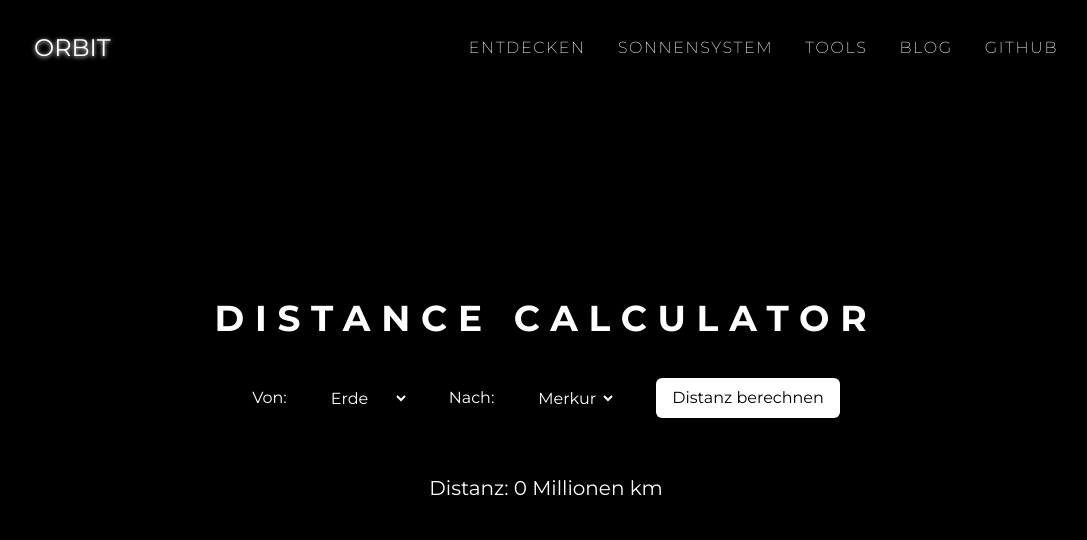
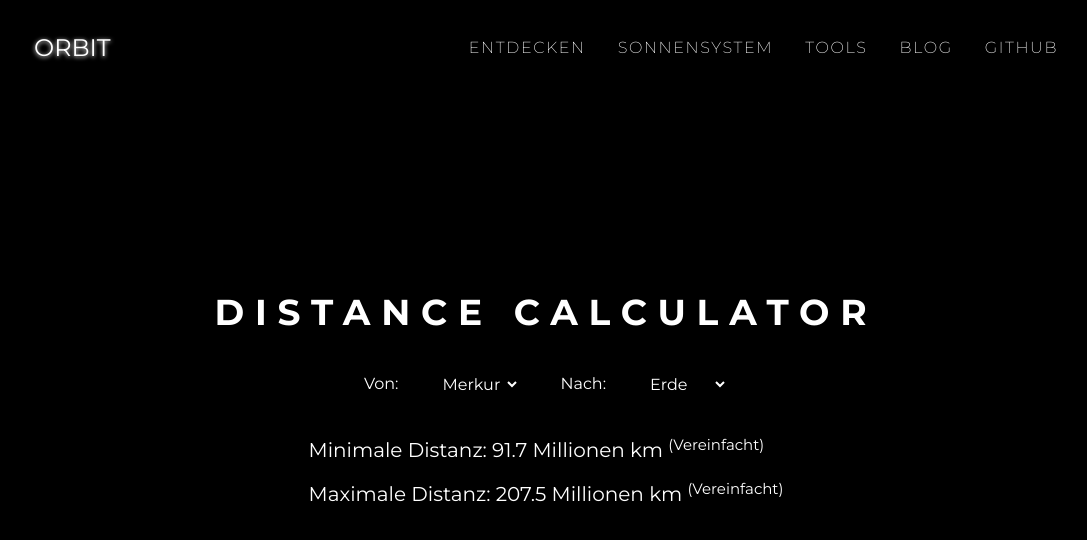
Before and after one commit to zeroequalsone/orbit, a Next.js app: page /tools/distance-calculator in a window 1280 px wide. Shown: the top 540 px of the page, without its empty margins (94-1181 px from the left). Built offline with nearby package versions, Linux system fonts and the light colour scheme.

Commit message:
New features for Distance Calculator

```diff
--- a/app/tools/distance-calculator/page.tsx
+++ b/app/tools/distance-calculator/page.tsx
@@ -1,11 +1,13 @@
 "use client";
 import { planets } from "@/data/planets";
-import { useState } from "react";
+import { DivideIcon } from "@phosphor-icons/react";
+import { useEffect, useState } from "react";
 
 export default function DistanceCalculator() {
-  const [distance, setDistance] = useState<number>(0);
-  const [distanceFrom, setDistanceFrom] = useState(3);
-  const [distanceTo, setDistanceTo] = useState(1);
+  const [minDistance, setMinDistance] = useState<number>(0);
+  const [maxDistance, setMaxDistance] = useState<number>(0);
+  const [distanceFrom, setDistanceFrom] = useState(1);
+  const [distanceTo, setDistanceTo] = useState(3);
 
   const calculateDistance = () => {
     {
@@ -14,11 +16,17 @@ export default function DistanceCalculator() {
 
       if (!planetA || !planetB) return;
 
-      setDistance(
-        Math.abs(Number(planetA?.distanceFromSun - planetB?.distanceFromSun)),
+      setMinDistance(
+        Math.abs(planetA.distanceFromSun - planetB.distanceFromSun),
       );
+
+      setMaxDistance(planetA.distanceFromSun + planetB.distanceFromSun);
     }
   };
+
+  useEffect(() => {
+    calculateDistance();
+  }, [distanceFrom, distanceTo]);
 
   return (
     <div className='flex justify-center items-center min-h-screen bg-center bg-cover bg-[url("/planets/BG.png")] text-white'>
@@ -32,7 +40,10 @@ export default function DistanceCalculator() {
             <select
               name="distanceFrom"
               id="distanceFrom"
-              onChange={(e) => setDistanceFrom(Number(e.target.value))}
+              onChange={(e) => {
+                setDistanceFrom(Number(e.target.value));
+                calculateDistance();
+              }}
               value={distanceFrom}
             >
               {planets.map((planet) => (
@@ -51,7 +62,10 @@ export default function DistanceCalculator() {
             <select
               name="distanceTo"
               id="distanceTo"
-              onChange={(e) => setDistanceTo(Number(e.target.value))}
+              onChange={(e) => {
+                setDistanceTo(Number(e.target.value));
+                calculateDistance();
+              }}
               value={distanceTo}
             >
               {planets.map((planet) => (
@@ -65,17 +79,23 @@ export default function DistanceCalculator() {
                 </option>
               ))}
             </select>
-
-            <button
-              className="bg-white text-black px-4 py-2 rounded-md"
-              onClick={calculateDistance}
-            >
-              Distanz berechnen
-            </button>
           </div>
-          <p className="text-xl mt-4">
-            Distanz: {(distance / 1e6).toLocaleString("de")} Millionen km
-          </p>
+          {minDistance && maxDistance ? (
+            <div className="flex flex-col gap-4">
+              <p className="text-xl">
+                Minimale Distanz: {minDistance / 1e6} Millionen km{" "}
+                <sup>(Vereinfacht)</sup>
+              </p>
+              <p className="text-xl">
+                Maximale Distanz: {maxDistance / 1e6} Millionen km{" "}
+                <sup>(Vereinfacht)</sup>
+              </p>
+            </div>
+          ) : (
+            <div className="flex flex-col gap-4">
+              <p className="text-xl">Berechnen von Distanzen...</p>
+            </div>
+          )}
         </div>
       </div>
     </div>
```
